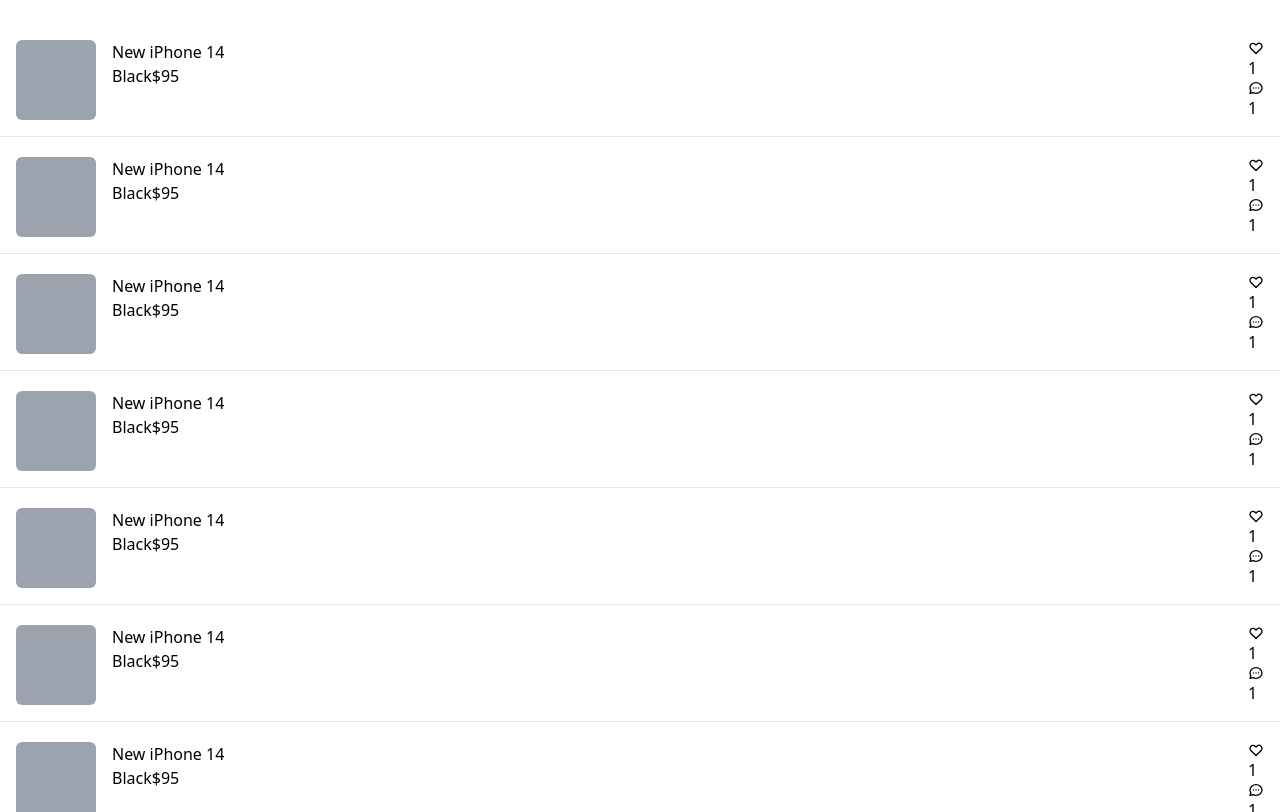
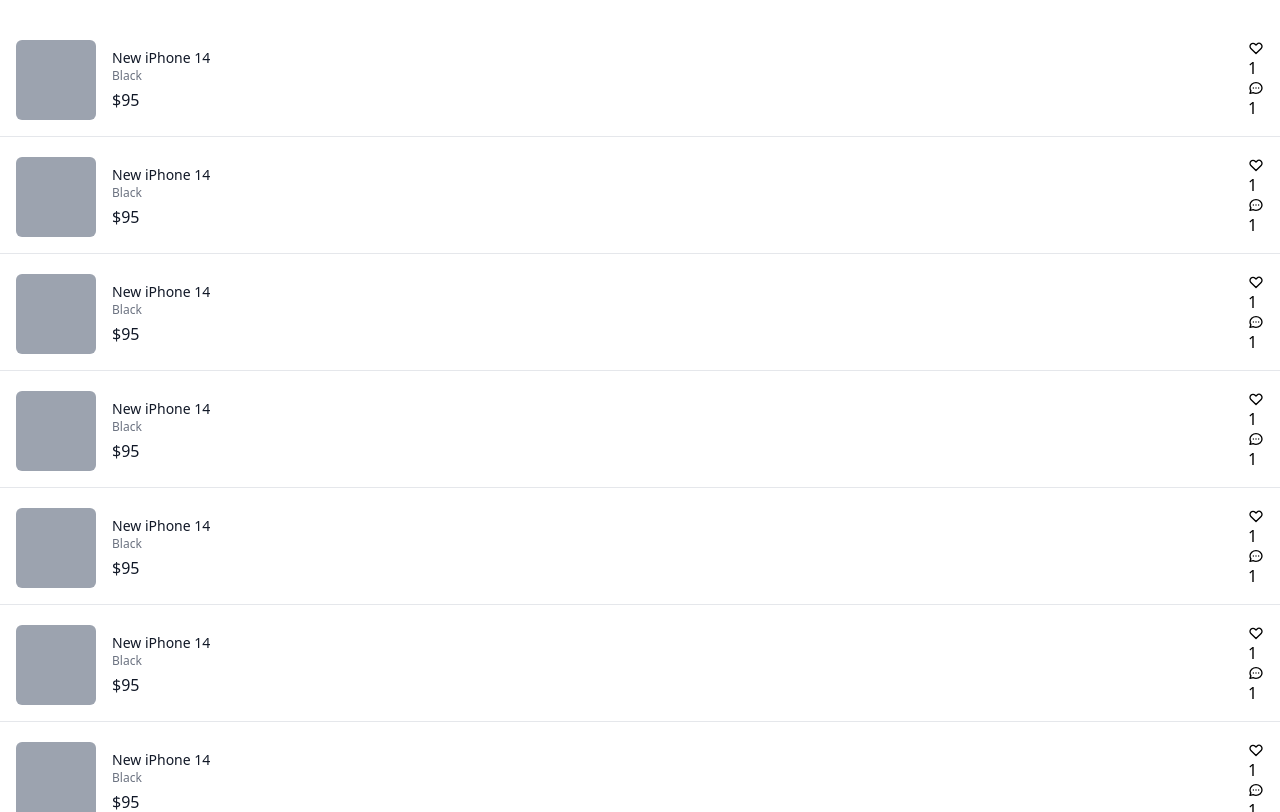
Before and after one commit to blkluv/next_carrot_market, a Next.js app: page / in a window 1280 px wide. Shown: the top 812 px of the page. Built offline with nearby package versions, Linux system fonts and the light colour scheme.

Commit message:
게시글 제목, 색상, 가격 설정

```diff
--- a/src/pages/index.tsx
+++ b/src/pages/index.tsx
@@ -7,10 +7,10 @@ const Home: NextPage = () => {
         <div key={i} className="flex justify-between px-4 pb-4 border-b cursor-pointer">
           <div className="flex space-x-4">
             <div className="w-20 h-20 bg-gray-400 rounded-md" />
-            <div>
-              <h3>New iPhone 14</h3>
-              <span>Black</span>
-              <span>$95</span>
+            <div className="flex flex-col pt-2">
+              <h3 className="text-sm font-medium text-gray-900">New iPhone 14</h3>
+              <span className="text-xs text-gray-500">Black</span>
+              <span className="mt-1 font-medium text-gray-900">$95</span>
             </div>
           </div>
           <div>
```
